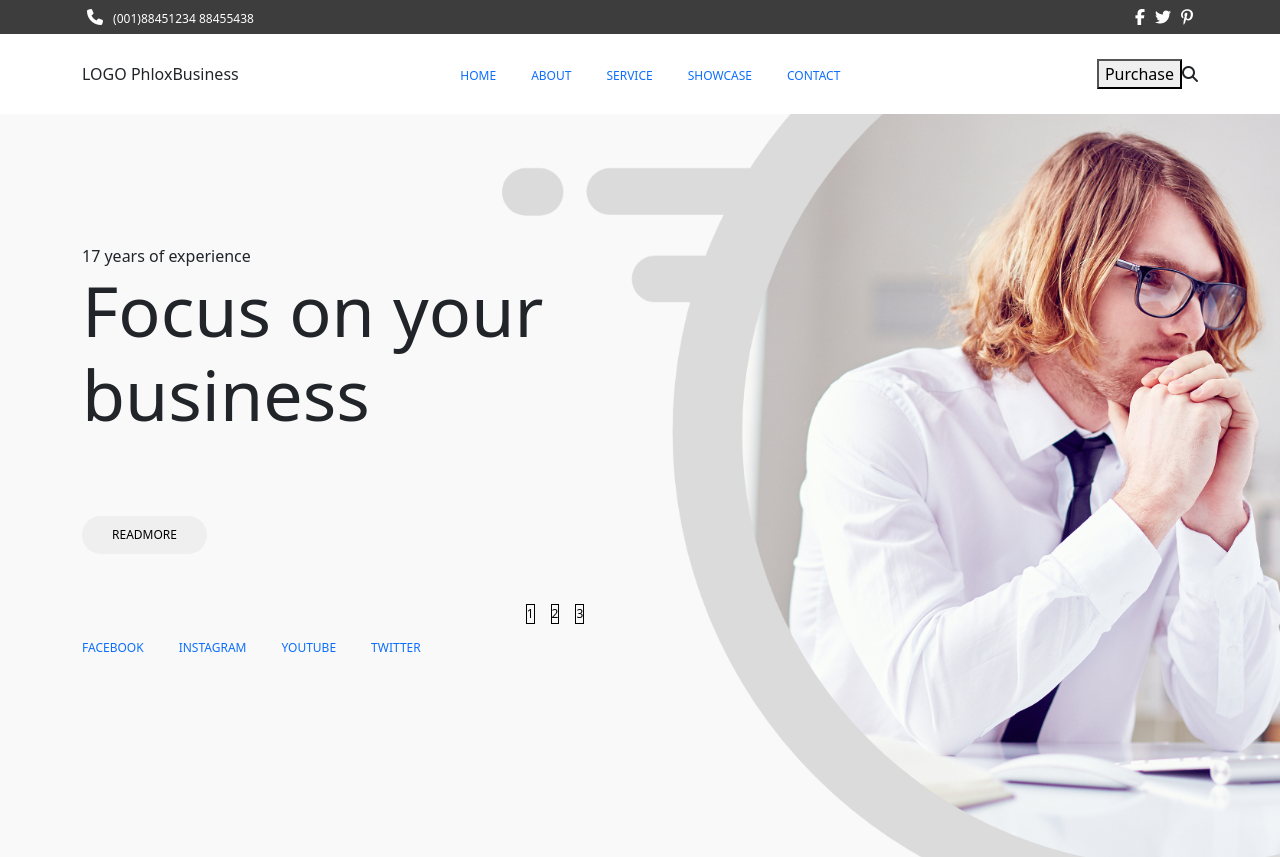
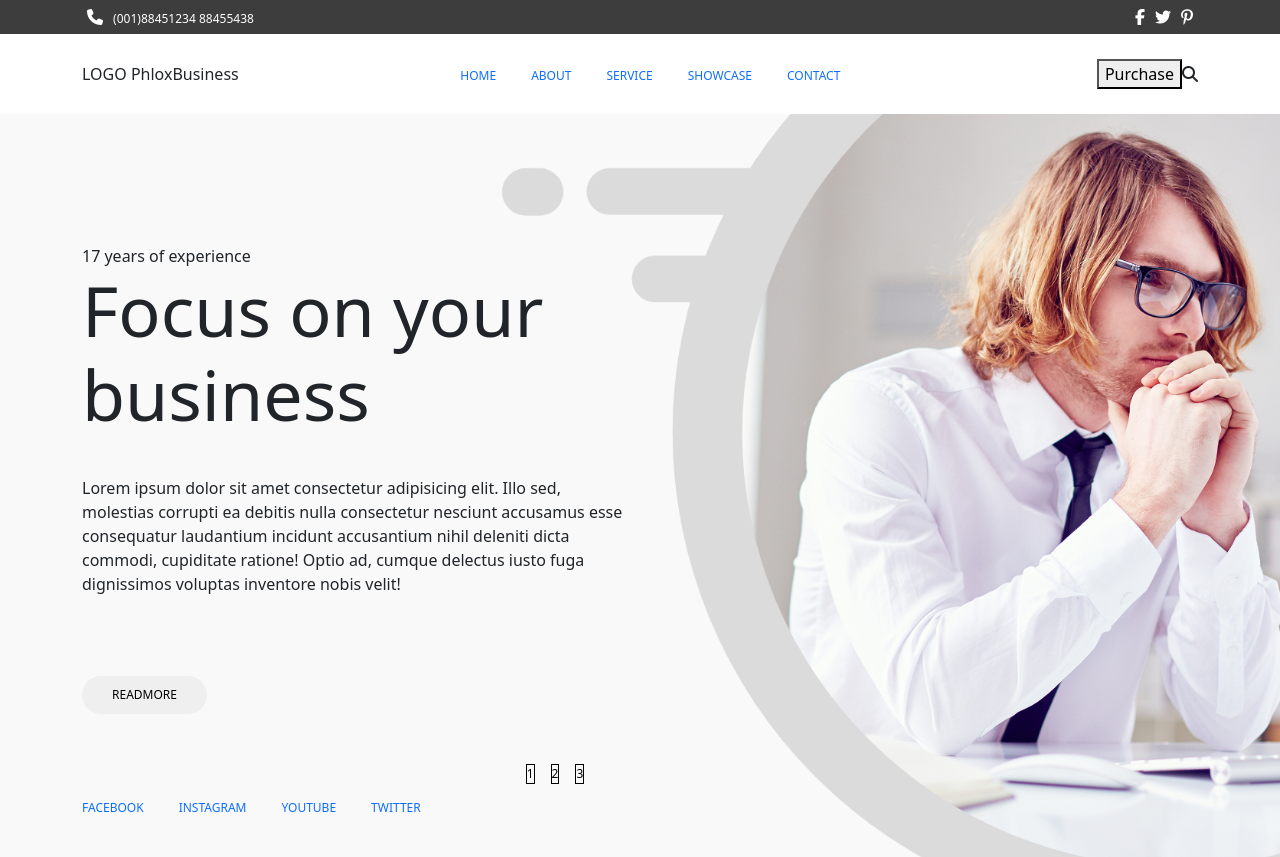
Before and after one commit to carlo-ddm/proj-html-vuejs, a Vue app: page / in a window 1280 px wide. Shown: the top 857 px of the page. Built offline with nearby package versions, Linux system fonts and the light colour scheme.

Commit message:
salvataggio prove modifiche

```diff
--- a/src/components/JumbotronComp.vue
+++ b/src/components/JumbotronComp.vue
@@ -14,7 +14,7 @@
               </h1>
             </div>
             <p class="m-0">
-
+              Lorem ipsum dolor sit amet consectetur adipisicing elit. Illo sed, molestias corrupti ea debitis nulla consectetur nesciunt accusamus esse consequatur laudantium incidunt accusantium nihil deleniti dicta commodi, cupiditate ratione! Optio ad, cumque delectus iusto fuga dignissimos voluptas inventore nobis velit!
             </p>
 
             <button class="cd-btn">readmore</button>
@@ -65,7 +65,7 @@ export default {
   name: 'JumbotronComp',
   data() {
     return {
-      indexSelected: 0,
+      selectedIndex: 0,
 
       socialNav: [
         {
@@ -95,12 +95,12 @@ export default {
         {
           buttonText: '2',
           src: secondImg,
-          jumboText: 'Lorem ipsum dolor sit amet, consectetur adipisicing elit. Rerum, dolorum?'
+          jumboText: 'consequatur laudantium incidunt accusantium nihil deleniti dicta commodi, cupiditate ratione! Optio ad, cumque delectus iusto fuga dignissimos voluptas inventore nobis velit!'
         },
         {
           buttonText: '3',
           src: thirdImg,
-          jumboText: 'Lorem ipsum dolor sit amet consectetur adipisicing elit. Deserunt distinctio ipsa cum, molestiae, velit dolore minus eligendi tenetur, odio placeat necessitatibus beatae praesentium sequi tempora! Ipsam doloremque voluptatibus sed exercitationem.'
+          jumboText: 'consequatur laudantium incidunt accusantium nihil deleniti dicta commodi, cupiditate ratione! Optio ad, cumque delectus iusto fuga dignissimos voluptas inventore nobis velit!'
         },
       ],
     }
@@ -108,9 +108,9 @@ export default {
 
   methods: {
     change(index){
-      this.indexSelected = index;
+      this.selectedIndex = index;
       console.log(index);
-      console.log(this.indexSelected);
+      console.log(this.selectedIndex);
     }
   },
 }
```
